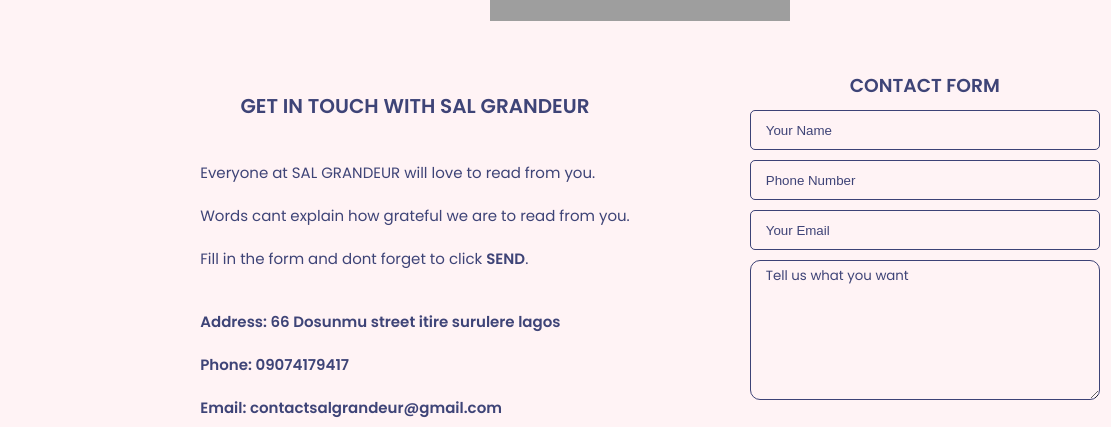
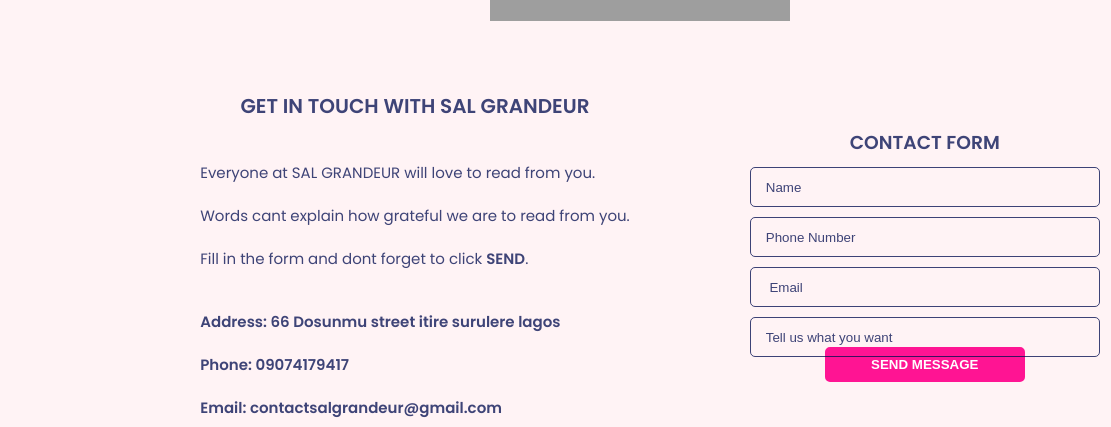
Before and after one commit to larryWEB/sal-grandeur, a plain HTML site: page contact.html in a window 1280 px wide. Shown: the part 314-741 px from the top of the page, 0-1111 px from the left. Drawn offline with Linux system fonts and the light colour scheme; grey boxes are pictures that could not be loaded; a web font is replaced by a local one.

Commit message:
Update contact.html

```diff
--- a/contact.html
+++ b/contact.html
@@ -90,10 +90,12 @@
 
 <form id="contact-form" action="https://formsubmit.co/contactsalgrandeur@gmail.com" method="POST">
 <h3 class="contact-form-head">CONTACT FORM</h3>
-<input type="text" name="your name" placeholder="Your Name" id="your-name" required>
-<input type="number" name="your number" placeholder="Phone Number" id="your-number" required>
-<input type="email" name="email" placeholder="Your Email" id="your-email" required>
-<textarea placeholder="Tell us what you want" id="your-message"></textarea>
+<input type="hidden" name="_subject" value="A CUSTOMER HAS A MESSAGE FOR YOU">
+<input type="hidden" name="_next" value="https://salgrandeur.com/thankyoucontact.html">
+<input type="text" name="Name" placeholder="Name" id="your-name" required>
+<input type="number" name="Number" placeholder="Phone Number" id="your-number" required>
+<input type="email" name="Email" placeholder=" Email" id="email" required>
+<input type="text"  name="Message"  placeholder="Tell us what you want" id="message" required>
 <button class="contact-send-message">SEND MESSAGE</button>
 </form>
 
```
